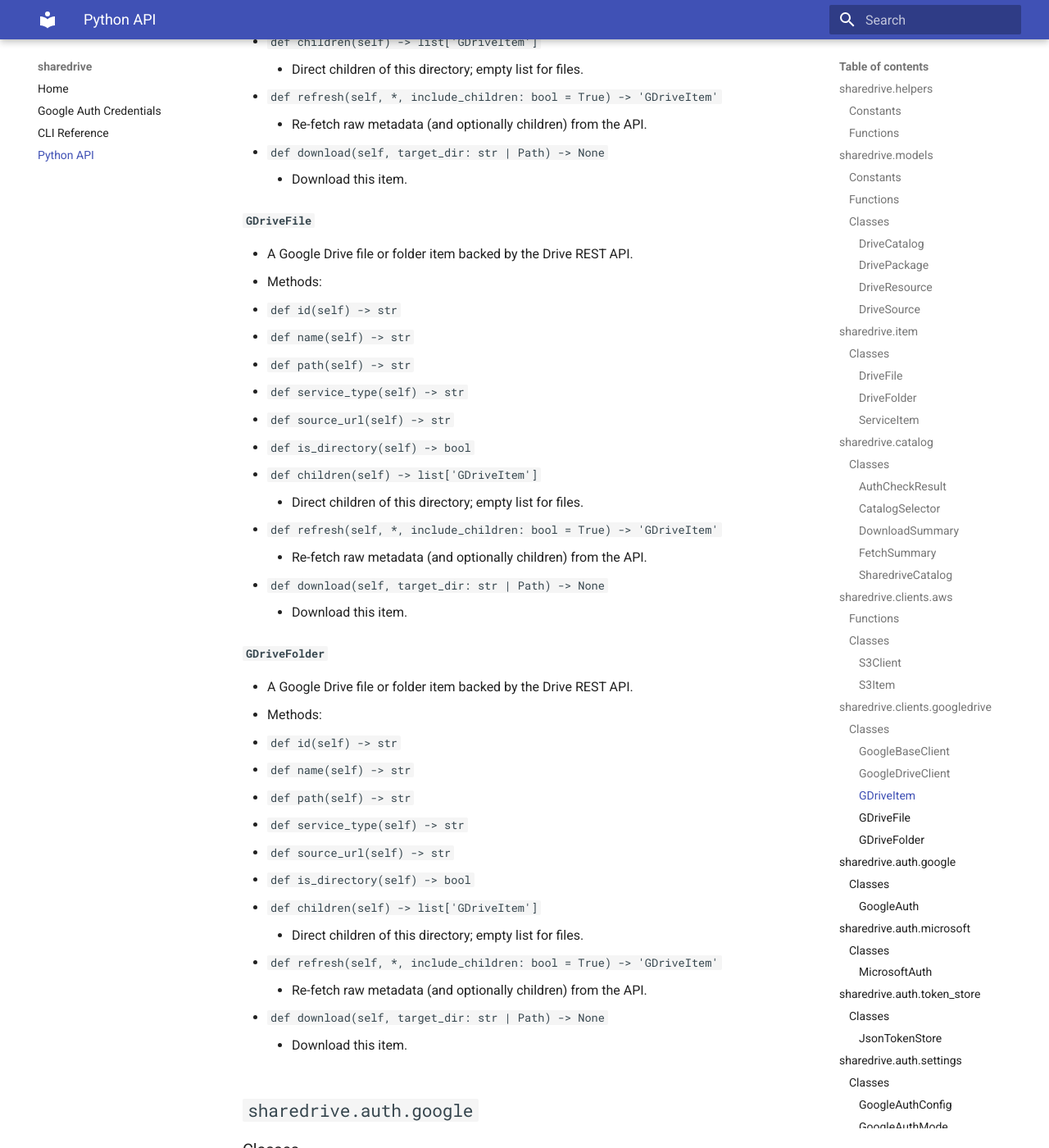
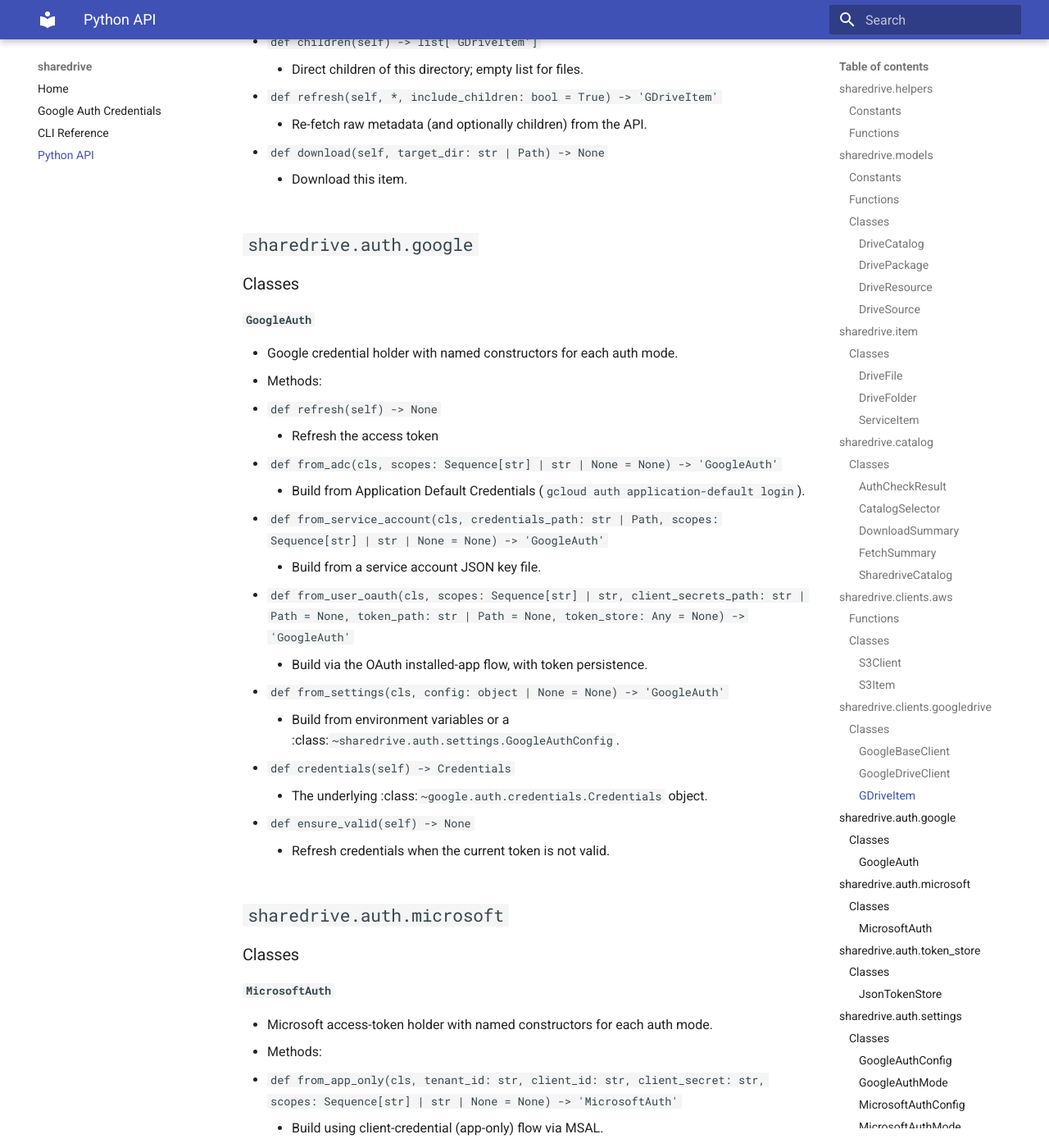
Before and after one commit to mbkranz/sharedrive, an MkDocs documentation site: the page built from docs/api.md, in a window 1280 px wide and 1400 px high, scrolled down 9517 px. Shown: the whole window at 82% size. Built offline with MkDocs 1.6.1 and Material for MkDocs 9.7.7, drawn with Linux system fonts in a browser that asks for light colours; some of the changed text lies outside the part shown.

Commit message:
refactor: remove deprecated GDriveFile and GDriveFolder aliases in Google Drive client

```diff
--- a/docs/api.md
+++ b/docs/api.md
@@ -283,38 +283,6 @@ Auto-generated from source signatures and docstrings.
   - `def download(self, target_dir: str | Path) -> None`
     - Download this item.
 
-#### `GDriveFile`
-- A Google Drive file or folder item backed by the Drive REST API.
-- Methods:
-  - `def id(self) -> str`
-  - `def name(self) -> str`
-  - `def path(self) -> str`
-  - `def service_type(self) -> str`
-  - `def source_url(self) -> str`
-  - `def is_directory(self) -> bool`
-  - `def children(self) -> list['GDriveItem']`
-    - Direct children of this directory; empty list for files.
-  - `def refresh(self, *, include_children: bool = True) -> 'GDriveItem'`
-    - Re-fetch raw metadata (and optionally children) from the API.
-  - `def download(self, target_dir: str | Path) -> None`
-    - Download this item.
-
-#### `GDriveFolder`
-- A Google Drive file or folder item backed by the Drive REST API.
-- Methods:
-  - `def id(self) -> str`
-  - `def name(self) -> str`
-  - `def path(self) -> str`
-  - `def service_type(self) -> str`
-  - `def source_url(self) -> str`
-  - `def is_directory(self) -> bool`
-  - `def children(self) -> list['GDriveItem']`
-    - Direct children of this directory; empty list for files.
-  - `def refresh(self, *, include_children: bool = True) -> 'GDriveItem'`
-    - Re-fetch raw metadata (and optionally children) from the API.
-  - `def download(self, target_dir: str | Path) -> None`
-    - Download this item.
-
 
 ## `sharedrive.auth.google`
 
```
Also changed, not shown: 1 other file.
